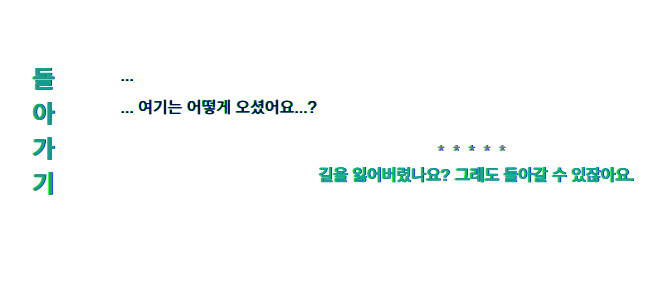
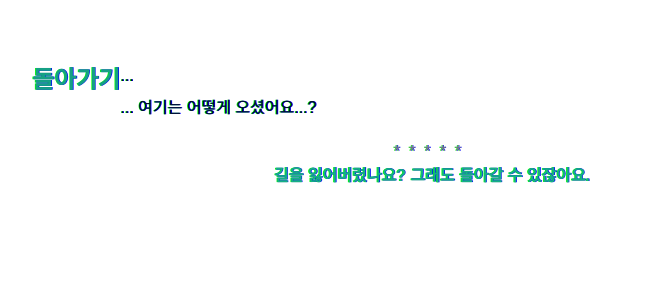
Before and after one commit to seil0224/seil0224.github.io, a Jekyll site: the page built from how.md, in a window 1280 px wide. Shown: the top 300 px of the page, without its empty margins (208-873 px from the left). Built offline with Jekyll 4.4.1, drawn with Linux system fonts in a browser that asks for light colours; some web fonts are replaced.

Commit message:
Update main.css

```diff
--- a/assets/css/main.css
+++ b/assets/css/main.css
@@ -65,8 +65,6 @@
   .smalllogo {
     font-size: 150%;
     font-weight: 600;
-    margin: auto;
-    margin-right: 100%;
     color: #16a085;
     display: block; }
 
```
